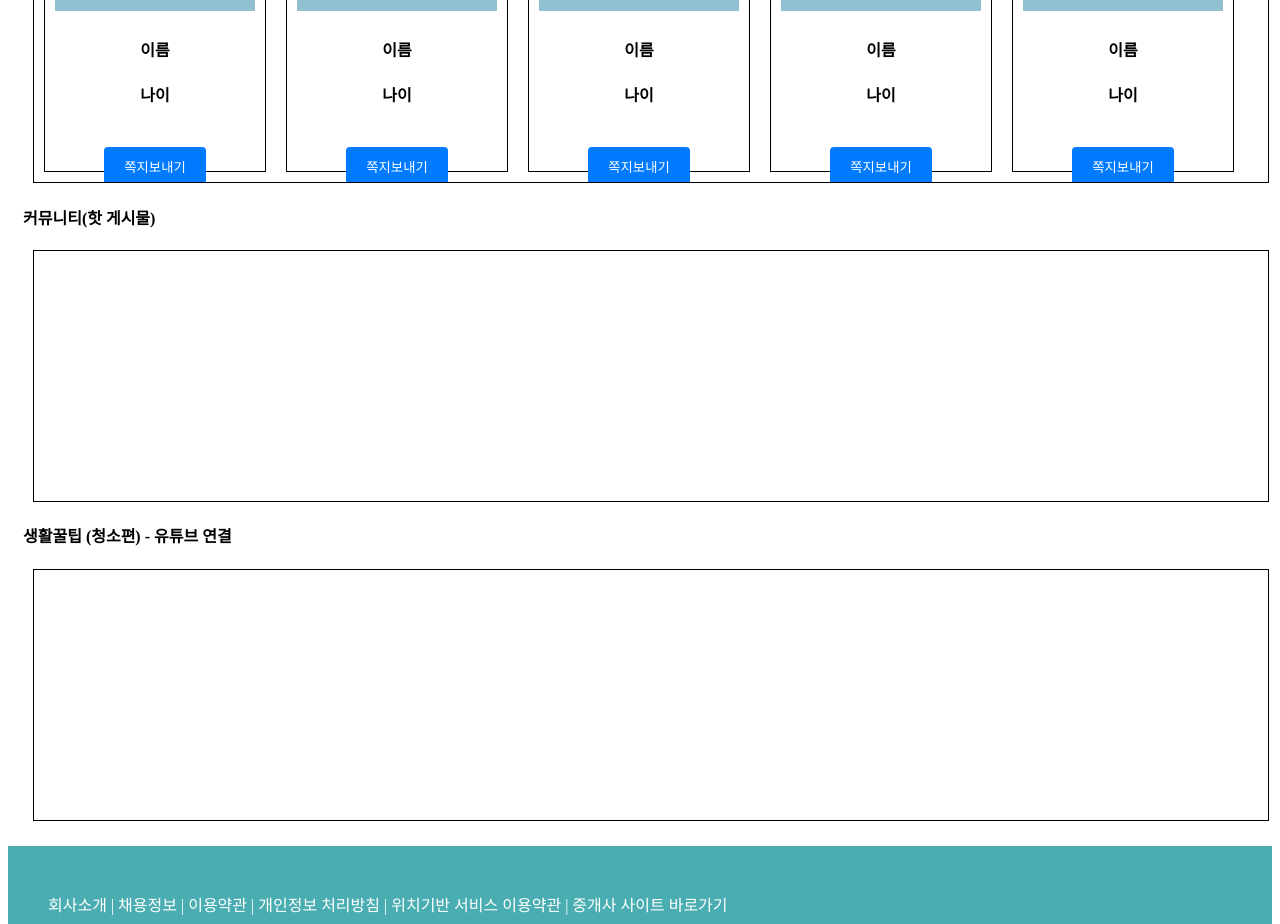
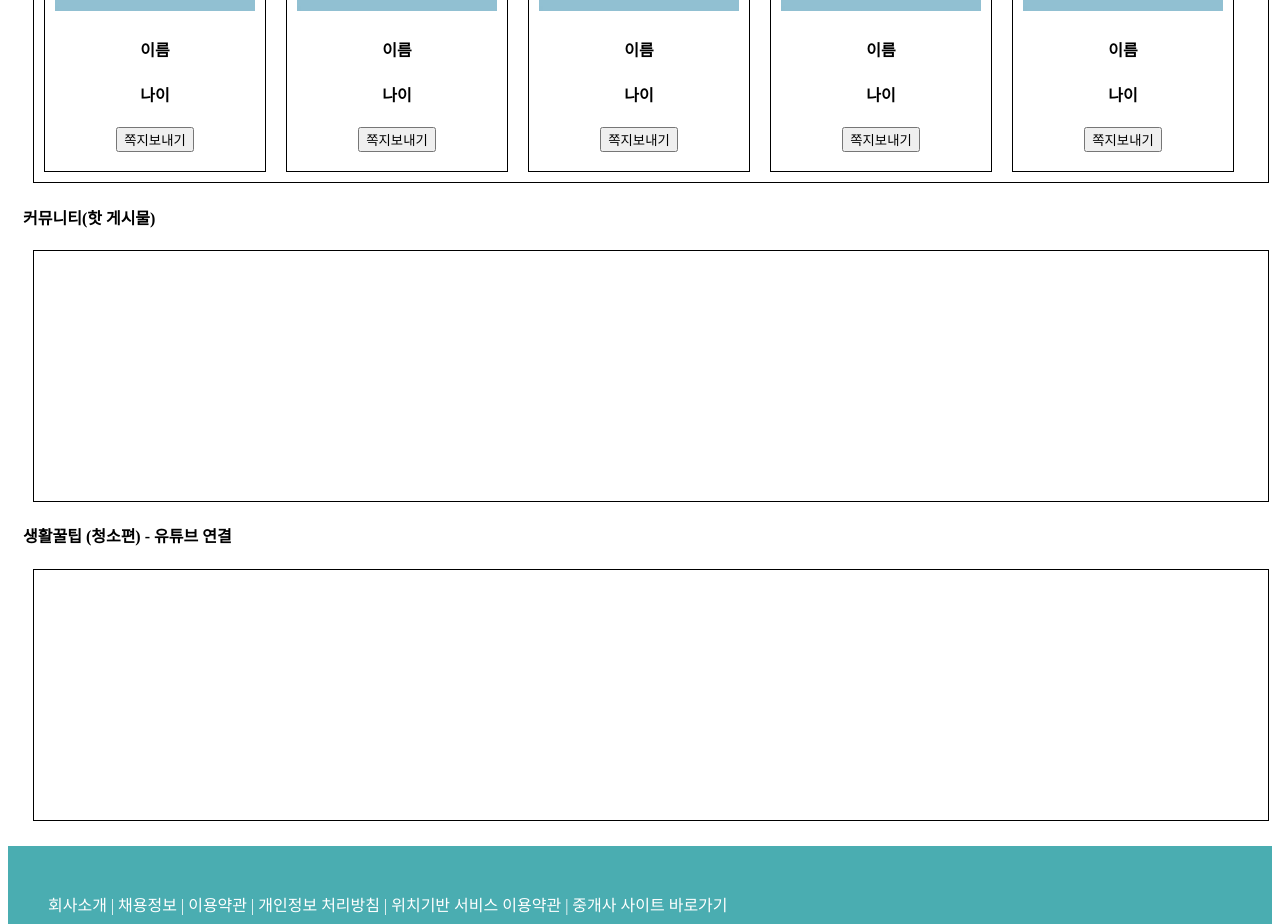
Before and after one commit to 2024-Hansung-Capstone/projectj-frontend, a React (Create React App) app: page / in a window 1280 px wide. Shown: the part 1480-2404 px from the top of the page. Built offline with nearby package versions, Linux system fonts and the light colour scheme; a web font is replaced by a local one.

Commit message:
remove TermsOfService button

```diff
--- a/src/pages/BeforeLogin/TermsOfService.css
+++ b/src/pages/BeforeLogin/TermsOfService.css
@@ -1,5 +1,3 @@
-/* TermsOfService.css */
-
 .terms-container {
     position: fixed;
     top: 0;
@@ -19,21 +17,6 @@
     max-width: 80%;
     text-align: center;
   }
-
-  button {
-    margin-top: 20px;
-    padding: 10px 20px;
-    background-color: #007bff;
-    color: white;
-    border: none;
-    border-radius: 4px;
-    cursor: pointer;
-  }
-
-  button:hover {
-    background-color: #0056b3;
-  }
-
   .modal-content {
     padding: 100px;
     margin-left: 700px;
```
